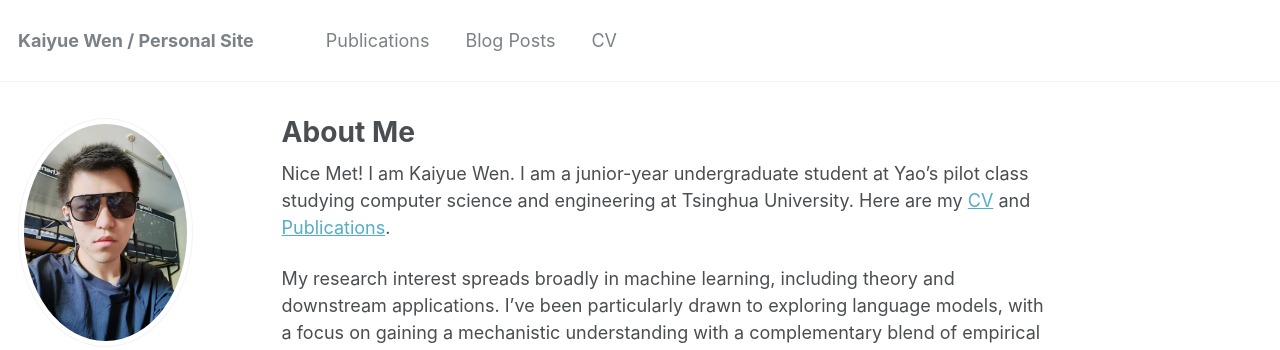
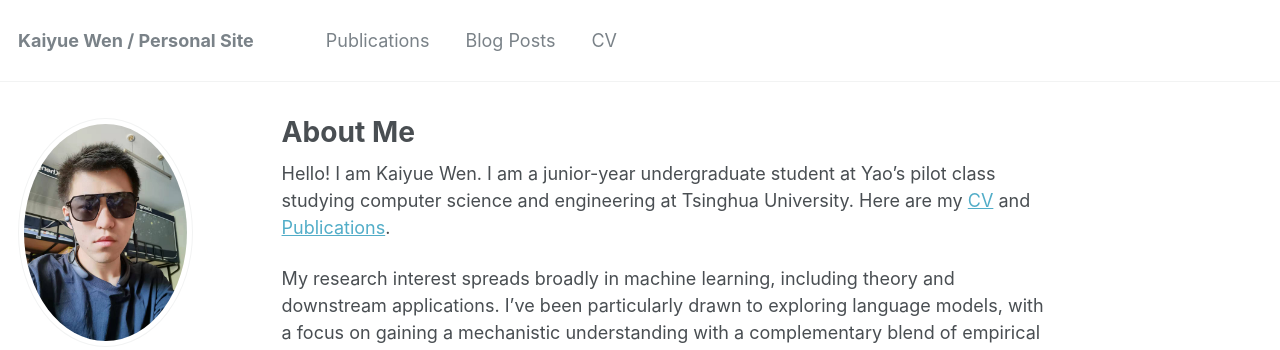
Before and after one commit to WhenWen/WhenWen.github.io, a Jekyll site: the page built from _pages/about.md, in a window 1280 px wide and 952 px high. Shown: the top 350 px of the window. Built offline with Jekyll 4.4.1, drawn with Linux system fonts in a browser that asks for light colours.

Commit message:
update intro

```diff
--- a/_pages/about.md
+++ b/_pages/about.md
@@ -7,7 +7,7 @@
   - /about/
   - /about.html
 ---
-Nice Met! I am Kaiyue Wen. I am a junior-year undergraduate student at Yao's pilot class studying computer science and engineering at Tsinghua University. Here are my [CV](https://github.com/WhenWen/WhenWen.github.io/blob/master/files/CVofKaiyueWen.pdf) and [Publications](https://scholar.google.com/citations?hl=en&user=oTmQCFUAAAAJ).
+Hello! I am Kaiyue Wen. I am a junior-year undergraduate student at Yao's pilot class studying computer science and engineering at Tsinghua University. Here are my [CV](https://github.com/WhenWen/WhenWen.github.io/blob/master/files/CVofKaiyueWen.pdf) and [Publications](https://scholar.google.com/citations?hl=en&user=oTmQCFUAAAAJ).
 
 My research interest spreads broadly in machine learning, including theory and downstream applications. I've been particularly drawn to exploring language models, with a focus on gaining a mechanistic understanding with a complementary blend of empirical and theoretical methods.
 
```
